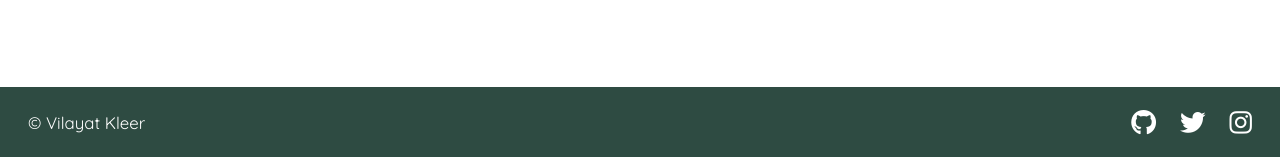
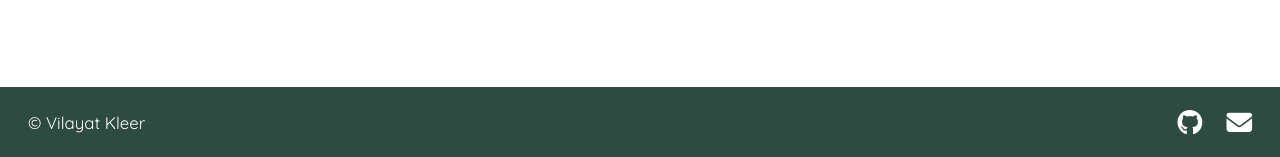
Before and after one commit to vkleer/CI_PP4_WhatsCooking, a Django app: page /contact/ in a window 1280 px wide. Shown: the part 831-988 px from the top of the page. Run offline with Django 3.2, Linux system fonts and the light colour scheme; some libraries are stand-ins or nearby versions; some web fonts are replaced.

Commit message:
Remove Twitter and Instagram links from footer - add link to contact page instead

```diff
--- a/templates/base.html
+++ b/templates/base.html
@@ -100,8 +100,7 @@
       </div>
       <ul class="nav col-md-6 justify-content-end social-media">
         <li class="ms-4"><a class="text-white" href="https://www.github.com/vkleer" target="_blank" rel="noopener" aria-label="The developers' Github page (opens new tab)"><i class="fa-brands fa-github"></i></a>
-        <li class="ms-4"><a class="text-white" href="https://www.twitter.com/" target="_blank" rel="noopener" aria-label="Twitter (opens new tab)"><i class="fa-brands fa-twitter"></i></a></li>
-        <li class="ms-4"><a class="text-white" href="https://www.instagram.com/" target="_blank" rel="noopener" aria-label="Instagram (opens new tab)"><i class="fa-brands fa-instagram"></i></a></li>
+        <li class="ms-4"><a class="text-white" href="{% url 'contact' %}" aria-label="Contact form"><i class="fas fa-envelope"></i></a></li>
       </ul>
     </footer>
     <!-- Font Awesome script -->
```
